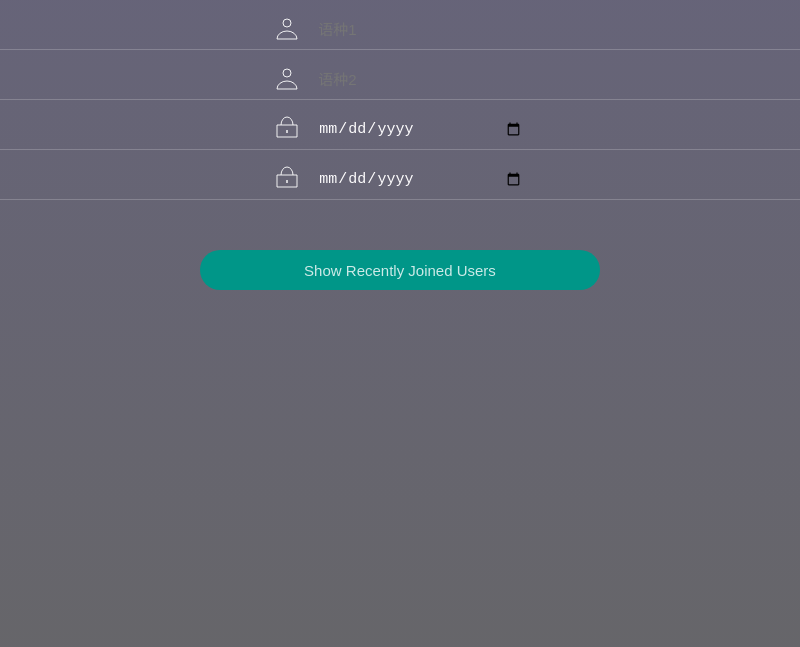
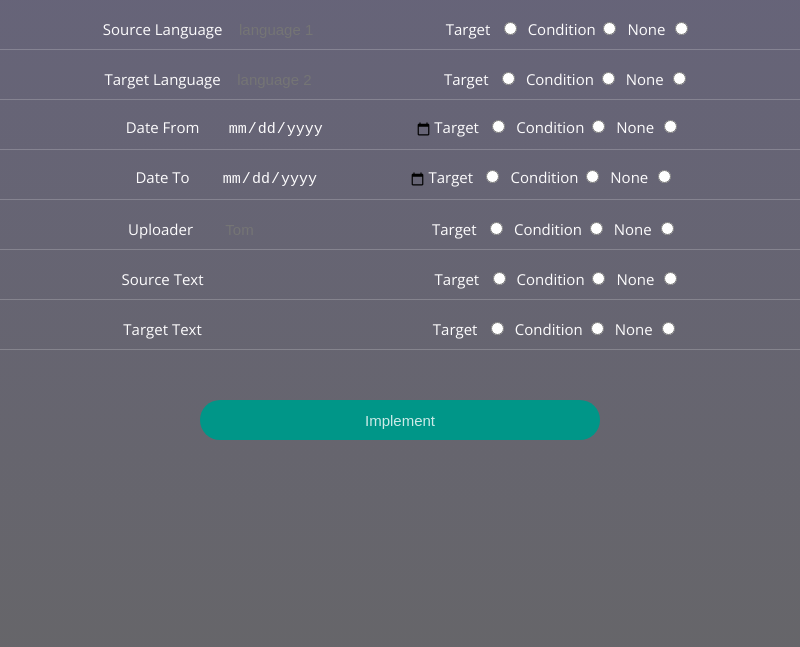
Before and after one commit to RunxinXu/Electron, an Electron app: page view.html in a window 800 px wide. Shown: the top 647 px of the page. Drawn offline with nearby package versions, Linux system fonts and the light colour scheme.

Commit message:
yesterday

```diff
--- a/assets/css/style.css
+++ b/assets/css/style.css
@@ -664,3 +664,17 @@ tfoot td {
     font-style: italic;
     color: #8a97a0;
 }
+
+.des {
+    /* display: inline-block; */
+    /* width: 22rem; */
+    height: 100%;
+    /* padding-left: 1.5rem; */
+    font-size: 1.5rem;
+    background: transparent;
+    color: #FDFCFD;
+    position: relative;
+    /* width: 100px; height: 100%; */
+    /* left: 0; top: 0; */
+    text-align: justify;
+}
--- a/db-config.json
+++ b/db-config.json
@@ -1,8 +1,8 @@
 {
   "db": {
     "host": "localhost",
-    "user": "user",
-    "password": "password",
-    "database": "electron"
+    "user": "root",
+    "password": "123456..",
+    "database": "nmt"
   }
 }
--- a/view.html
+++ b/view.html
@@ -13,31 +13,68 @@
 
 
     <div class="login__row">
-        <svg class="login__icon username svg-icon" viewBox="0 0 20 20">
+        <!-- <svg class="login__icon username svg-icon" viewBox="0 0 20 20">
             <path d="M0,20 a10,8 0 0,1 20,0z M10,0 a4,4 0 0,1 0,8 a4,4 0 0,1 0,-8"/>
-        </svg>
-        <input id='name' type="text" class="login__input username" placeholder="语种1"/>
+        </svg> -->
+        <span class="des">Source Language</span>
+        <input id='name' type="text" class="login__input username" placeholder="language 1"/>
+        <span class="des">Target &nbsp;&nbsp;</span> <input type="radio" name="citizenship"  /> <span class="des">&nbsp;&nbsp;</span>
+        <span class="des">Condition&nbsp;&nbsp;</span><input type="radio" name="citizenship" /> <span class="des">&nbsp;&nbsp;</span>
+        <span class="des">None&nbsp;&nbsp;</span> <input type="radio" name="citizenship" /> <span class="des">&nbsp;&nbsp;</span>
     </div>
     <div class="login__row">
-        <svg class="login__icon username svg-icon" viewBox="0 0 20 20">
+        <!-- <svg class="login__icon username svg-icon" viewBox="0 0 20 20">
             <path d="M0,20 a10,8 0 0,1 20,0z M10,0 a4,4 0 0,1 0,8 a4,4 0 0,1 0,-8"/>
-        </svg>
-        <input id='name' type="text" class="login__input username" placeholder="语种2"/>
+        </svg> -->
+        <span class="des">Target Language</span>
+        <input id='name' type="text" class="login__input username" placeholder="language 2"/>
+        <span class="des">Target &nbsp;&nbsp;</span> <input type="radio" name="citizenship"  /> <span class="des">&nbsp;&nbsp;</span>
+        <span class="des">Condition&nbsp;&nbsp;</span><input type="radio" name="citizenship" /> <span class="des">&nbsp;&nbsp;</span>
+        <span class="des">None&nbsp;&nbsp;</span> <input type="radio" name="citizenship" /> <span class="des">&nbsp;&nbsp;</span>
     </div>
     <div class="login__row">
-        <svg class="login__icon pass svg-icon" viewBox="0 0 20 20">
+        <!-- <svg class="login__icon pass svg-icon" viewBox="0 0 20 20">
             <path d="M0,20 20,20 20,8 0,8z M10,13 10,16z M4,8 a6,8 0 0,1 12,0"/>
-        </svg>
-        <input type="date" class="login__input username" placeholder="日期起点" />
+        </svg> -->
+        <span class="des">&nbsp;&nbsp;&nbsp;Date From&nbsp;&nbsp;&nbsp;</span>
+        <input type="date" class="login__input username" />
+        <span class="des">Target &nbsp;&nbsp;</span> <input type="radio" name="citizenship"  /> <span class="des">&nbsp;&nbsp;</span>
+        <span class="des">Condition&nbsp;&nbsp;</span><input type="radio" name="citizenship" /> <span class="des">&nbsp;&nbsp;</span>
+        <span class="des">None&nbsp;&nbsp;</span> <input type="radio" name="citizenship" /> <span class="des">&nbsp;&nbsp;</span>
     </div>
     <div class="login__row">
-        <svg class="login__icon pass svg-icon" viewBox="0 0 20 20">
+        <!-- <svg class="login__icon pass svg-icon" viewBox="0 0 20 20">
             <path d="M0,20 20,20 20,8 0,8z M10,13 10,16z M4,8 a6,8 0 0,1 12,0"/>
-        </svg>
-        <input type="date" class="login__input username" placeholder="日期终点" />
+        </svg> -->
+        <span class="des">&nbsp;&nbsp;&nbsp;&nbsp;Date To&nbsp;&nbsp;&nbsp;&nbsp;</span>
+        <input type="date" class="login__input username" />
+        <span class="des">Target &nbsp;&nbsp;</span> <input type="radio" name="citizenship"  /> <span class="des">&nbsp;&nbsp;</span>
+        <span class="des">Condition&nbsp;&nbsp;</span><input type="radio" name="citizenship" /> <span class="des">&nbsp;&nbsp;</span>
+        <span class="des">None&nbsp;&nbsp;</span> <input type="radio" name="citizenship" /> <span class="des">&nbsp;&nbsp;</span>
+    </div>
+    <div class="login__row">
+        <span class="des">&nbsp;&nbsp;&nbsp;Uploader&nbsp;&nbsp;&nbsp;&nbsp;</span>
+        <input id='name' type="text" class="login__input username" placeholder="Tom"/>
+        <span class="des">Target &nbsp;&nbsp;</span> <input type="radio" name="citizenship2"  /> <span class="des">&nbsp;&nbsp;</span>
+        <span class="des">Condition&nbsp;&nbsp;</span><input type="radio" name="citizenship2" /> <span class="des">&nbsp;&nbsp;</span>
+        <span class="des">None&nbsp;&nbsp;</span> <input type="radio" name="citizenship2" /> <span class="des">&nbsp;&nbsp;</span>
+    </div>
+    <div class="login__row">
+        <span class="des">&nbsp;&nbsp;Source Text&nbsp;&nbsp;</span>
+        <input id='name' type="text" class="login__input username" />
+        <span class="des">Target &nbsp;&nbsp;</span> <input type="radio" name="citizenship"  /> <span class="des">&nbsp;&nbsp;</span>
+        <span class="des">Condition&nbsp;&nbsp;</span><input type="radio" name="citizenship" /> <span class="des">&nbsp;&nbsp;</span>
+        <span class="des">None&nbsp;&nbsp;</span> <input type="radio" name="citizenship" /> <span class="des">&nbsp;&nbsp;</span>
+    </div>
+    <div class="login__row">
+        <span class="des">&nbsp;&nbsp;Target Text&nbsp;&nbsp;</span>
+        <input id='name' type="text" class="login__input username" />
+        <span class="des">Target &nbsp;&nbsp;</span> <input type="radio" name="citizenship"  /> <span class="des">&nbsp;&nbsp;</span>
+        <span class="des">Condition&nbsp;&nbsp;</span><input type="radio" name="citizenship" /> <span class="des">&nbsp;&nbsp;</span>
+        <span class="des">None&nbsp;&nbsp;</span> <input type="radio" name="citizenship" /> <span class="des">&nbsp;&nbsp;</span>
     </div>
 
-    <input type="button" class="show__users" id="action-btn" value="Show Recently Joined Users"/>
+    <input type="button" class="show__users" id="action-btn" value="Implement"/>
     <table id="table" id="table">
         <thead></thead>
         <tfoot></tfoot>
@@ -106,6 +143,8 @@
             }
         });
 
+        console.log('successfully connect!');
+
         // Perform a query
         $query = 'SELECT id, display_name, city FROM user_profile ORDER BY id DESC LIMIT 8';
 
```
